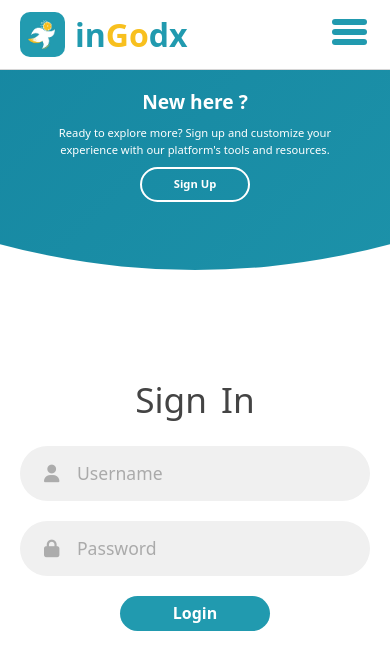
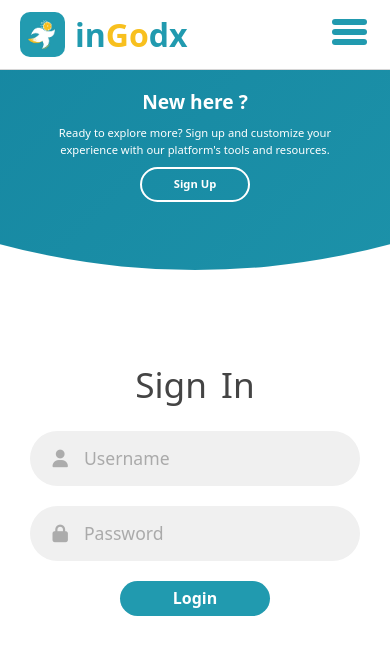
Before and after one commit to gitlakbih/ingodx_frontend, a React (Vite) app: page /Login in a window 390 px wide. Shown: the top 670 px of the page. Built offline with nearby package versions, Linux system fonts and the light colour scheme.

Commit message:
loging page style edit

```diff
--- a/src/styles/login.css
+++ b/src/styles/login.css
@@ -400,7 +400,7 @@ form.sign-in-form {
 
 @media (max-width: 570px) {
   form {
-    padding: 50px 20px;
+    padding: 50px 30px;
     width: 100vw;
   }
 
@@ -424,12 +424,12 @@ form.sign-in-form {
     left: 50%;
   }
   form.sign-up-form{
-    padding:50px 20px;
+    padding:50px 30px;
     height: 850px;
     justify-content: normal;
   }
   form.sign-in-form{
-    padding: 20px;
+    padding:50px 30px;
     padding-top: 280px;
   }
 }
```
